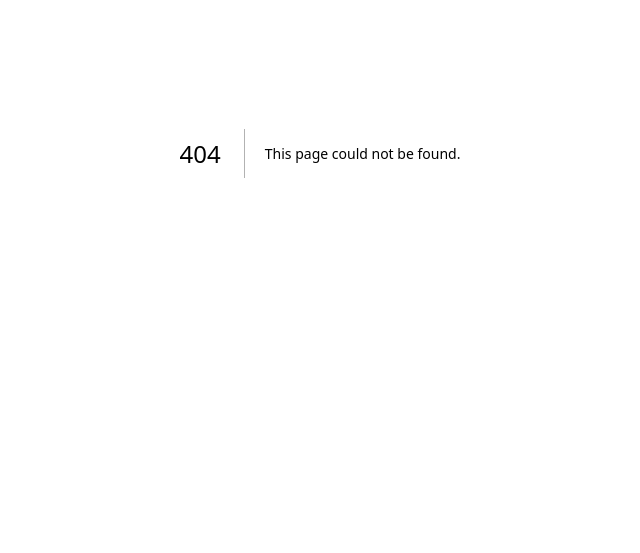
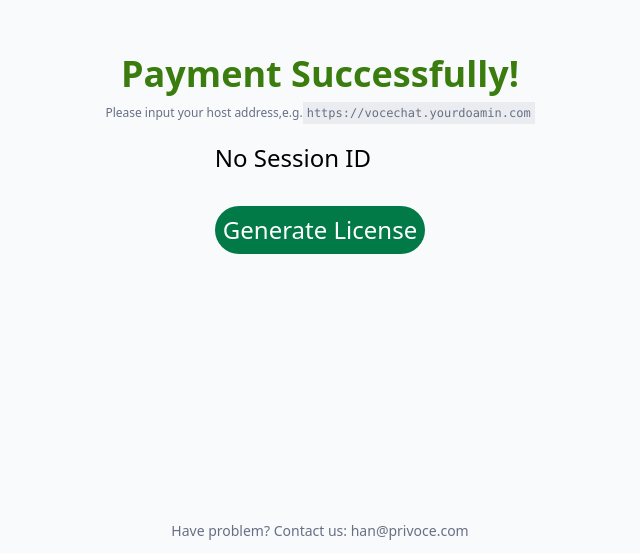
Before and after one commit to Privoce/vocechat-landing, a Next.js app: page /payment in a window 1280 px wide. Before the commit this address had no page. Shown: the part 247-800 px from the top of the page, without its empty margins (320-960 px from the left). Built offline with nearby package versions, Linux system fonts and the light colour scheme.

Commit message:
feat: payment callback page

```diff
--- /dev/null
+++ b/pages/payment.tsx
@@ -0,0 +1,54 @@
+import React, { FormEvent, useState } from "react";
+import axios from 'axios'
+import { useRouter } from "next/router";
+type Props = {};
+const Index = (props: Props) => {
+    const router = useRouter();
+    const [license, setLicense] = useState("")
+    const sessionId = router.query.s as string ?? ""
+
+    const handleSubmit = async (evt: FormEvent<HTMLFormElement>) => {
+        evt.preventDefault();
+        const body: Record<string, any> = {}
+        const formData = new FormData(evt.currentTarget);
+        formData.forEach((val, key) => {
+            body[key] = val;
+        })
+        body.stripe_session_id = sessionId;
+        console.log(body);
+        try {
+            const resp = await axios.post(`https://vera.nicegoodthings.com/vocechat/license`, body)
+            console.log("resp", resp.data);
+            const l = resp.data?.license;
+            if (l) {
+                setLicense(l)
+            }
+        } catch (err) {
+            console.error(err);
+            alert("API Error")
+        }
+    }
+    return (
+        <main className="w-screen h-screen bg-gray-50 flex flex-col justify-center items-center text-2xl">
+            <h1 className="text-4xl text-greenLight-700 font-bold mb-2">Payment Successfully!</h1>
+            <span className="text-xs text-gray-500 mb-5">Please input your host address,e.g.<code className="bg-gray-200 p-1">https://vocechat.yourdoamin.com</code></span>
+            <form action="" onSubmit={handleSubmit} className="flex flex-col justify-start gap-2">
+                {sessionId ?
+                    <input type="url" required className={"text-lg p-2 border border-solid border-gray-100 rounded"} name="domain" placeholder="Host" />
+                    : <span>No Session ID</span>}
+                <button disabled={!sessionId} type="submit" className="p-2 rounded-full bg-success-700 text-white mt-6">Generate License</button>
+            </form>
+            {license && <div className="mt-4 border border-solid border-gray-300 rounded-md p-2 flex flex-col gap-2">
+                <span className="text-sm text-gray-700">Copy your License!</span>
+                <code className="bg-gray-100 text-xs p-1 whitespace-pre-wrap">
+                    {license}
+                </code>
+            </div>}
+            <div className="absolute bottom-3 left-1/2 -translate-x-1/2 text-sm text-gray-500">
+                Have problem? Contact us: han@privoce.com
+            </div>
+        </main>
+    );
+};
+
+export default Index;
```
